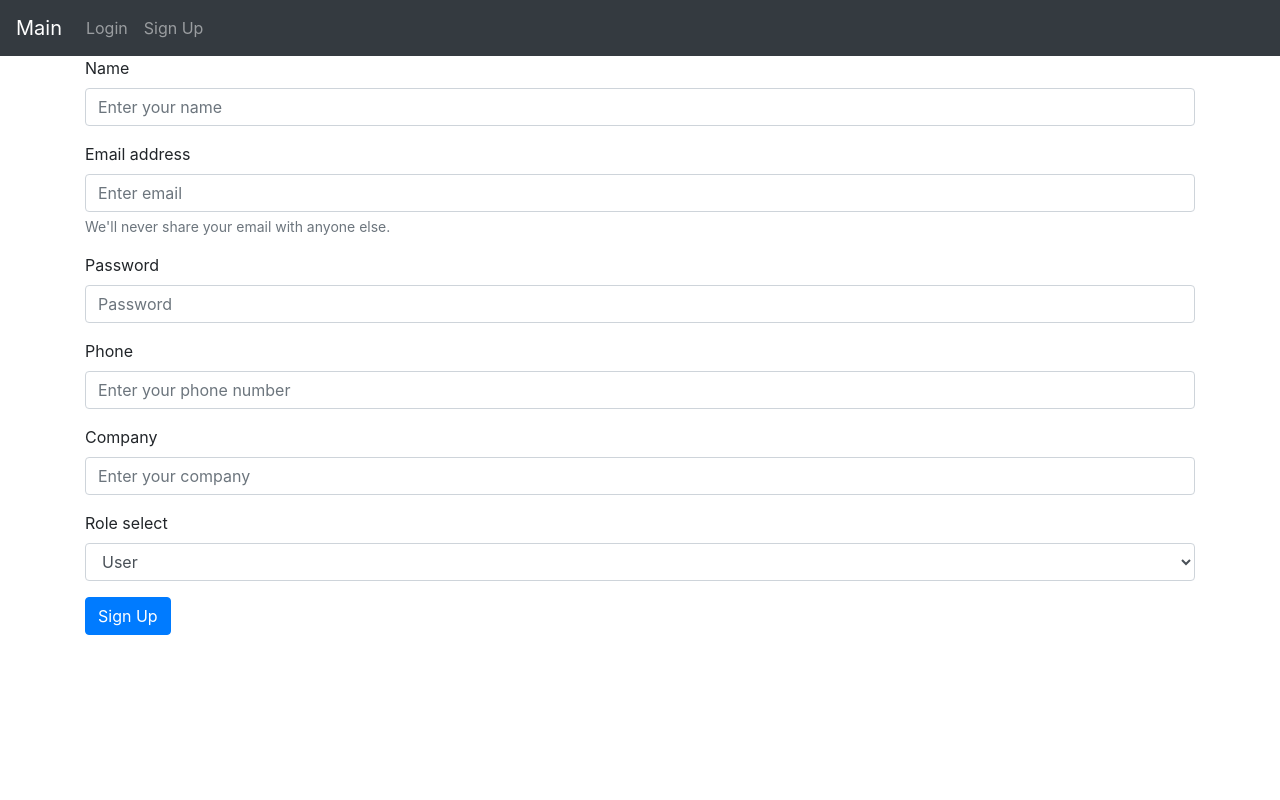
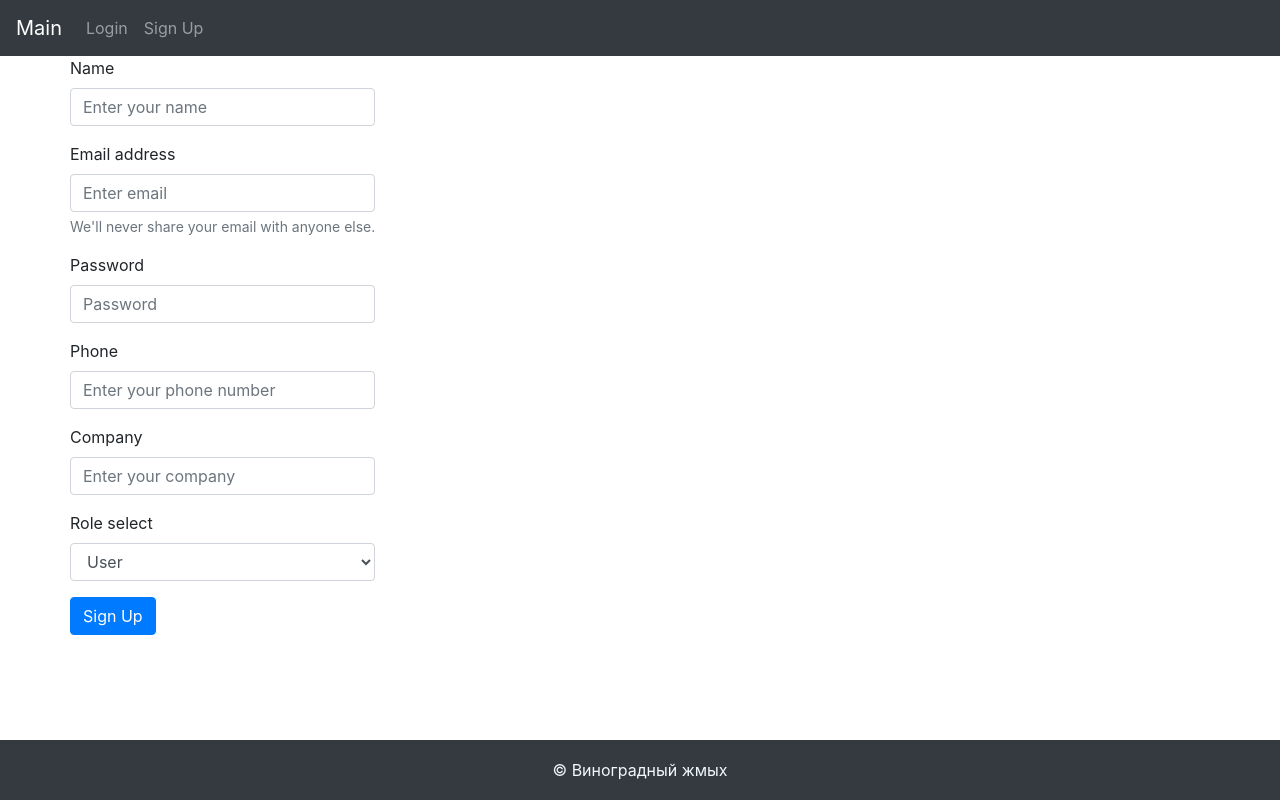
Before and after one commit to victor11555/grapes-lab, a React (Create React App) app in the folder front/: page /signup in a window 1280 px wide. Built offline with nearby package versions, Linux system fonts and the light colour scheme.

Commit message:
Fira_Ne_Pomnyu

```diff
--- a/front/src/App.js
+++ b/front/src/App.js
@@ -4,6 +4,7 @@ import SignUp from './pages/SignUp/SignUp';
 import Login from './pages/Login/Login';
 import { Switch, Route } from 'react-router-dom';
 import NavBar from './components/common/Navbar/Navbar';
+import Footer from './components/common/Footer/Footer';
 
 function App() {
   return (
@@ -13,6 +14,7 @@ function App() {
         <Route exact path='/login' component={Login}/>
         <Route exact path='/signup' component={SignUp}/>
       </Switch>
+      <Footer/>
     </div>
   );
 }
--- /dev/null
+++ b/front/src/components/common/Footer/Footer.css
@@ -0,0 +1,16 @@
+footer {
+    justify-content: center;
+    display: flex;
+    position: fixed;
+    align-items: center;
+    left: 0;
+    bottom: 0;
+    width: 100%;
+    height: 60px;
+    background: #343A40;
+    color: aliceblue;
+}
+
+footer p {
+    margin: 0;
+}
--- /dev/null
+++ b/front/src/components/common/Footer/Footer.js
@@ -0,0 +1,13 @@
+import React from 'react';
+import './Footer.css'
+function Footer(props) {
+  return (
+    <div>
+      <footer>
+          <p>&copy; Виноградный жмых</p>
+      </footer>
+    </div>
+  );
+}
+
+export default Footer;
--- a/front/src/components/common/SignUpBox/SignUpBox.js
+++ b/front/src/components/common/SignUpBox/SignUpBox.js
@@ -1,7 +1,8 @@
 import React, { useState } from 'react';
-import { Form, Button, Container } from 'react-bootstrap';
+import { Form, Button, Container, Row } from 'react-bootstrap';
 import { useDispatch } from 'react-redux';
 import { userSignupAC } from '../../../store/actions/signup.actions'
+
 function SignUpBox() {
   const dispatch = useDispatch()
   const submitHandler = (e) => {
@@ -32,8 +33,8 @@ function SignUpBox() {
   }
 
   return (
-    <>
       <Container>
+        <Row>
       <Form onSubmit={submitHandler}>
         <Form.Group controlId="formBasicName">
           <Form.Label>Name</Form.Label>
@@ -73,8 +74,8 @@ function SignUpBox() {
           Sign Up
         </Button>
       </Form>
+        </Row>
       </Container>
-    </>
   );
 }
 
```
